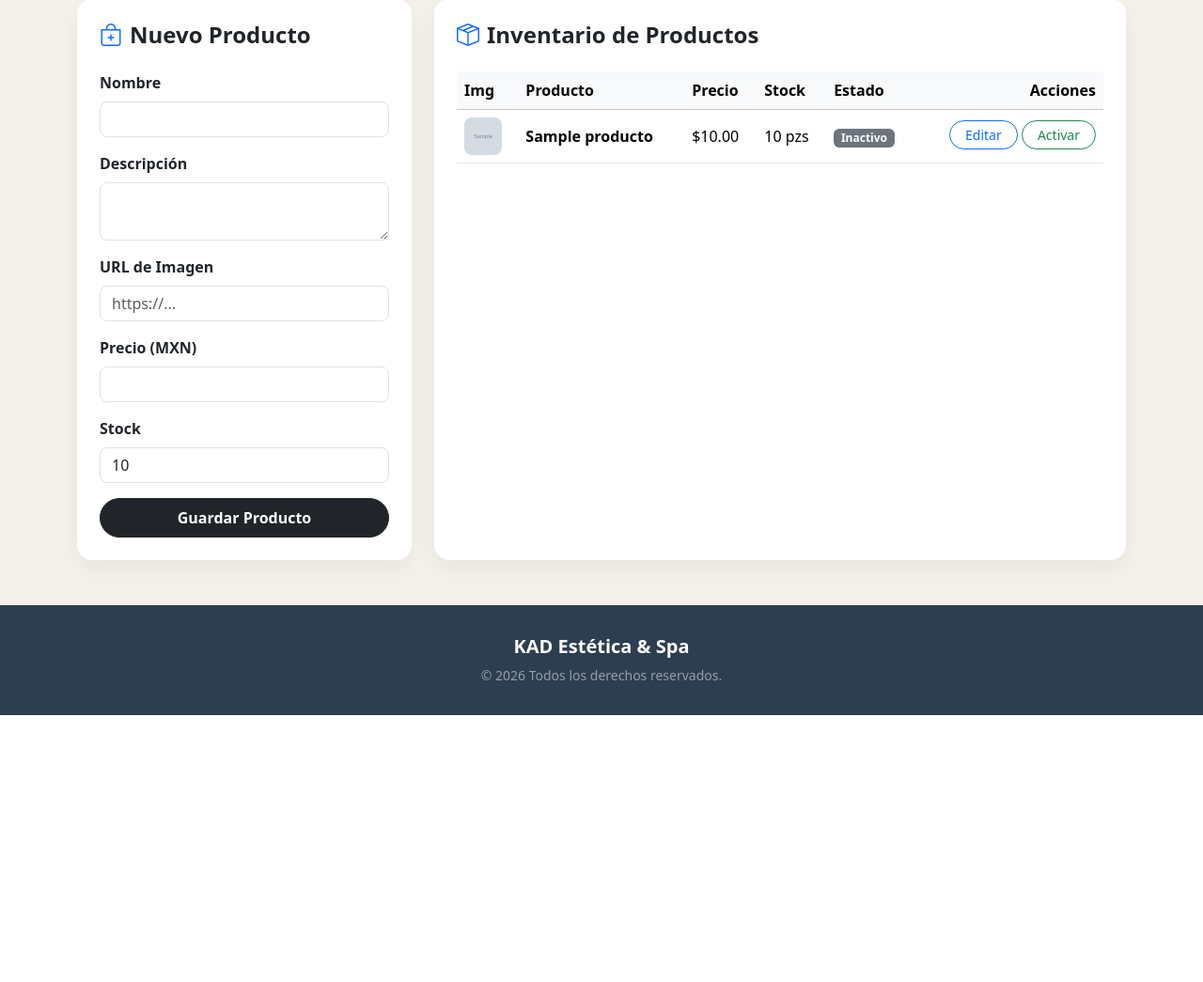
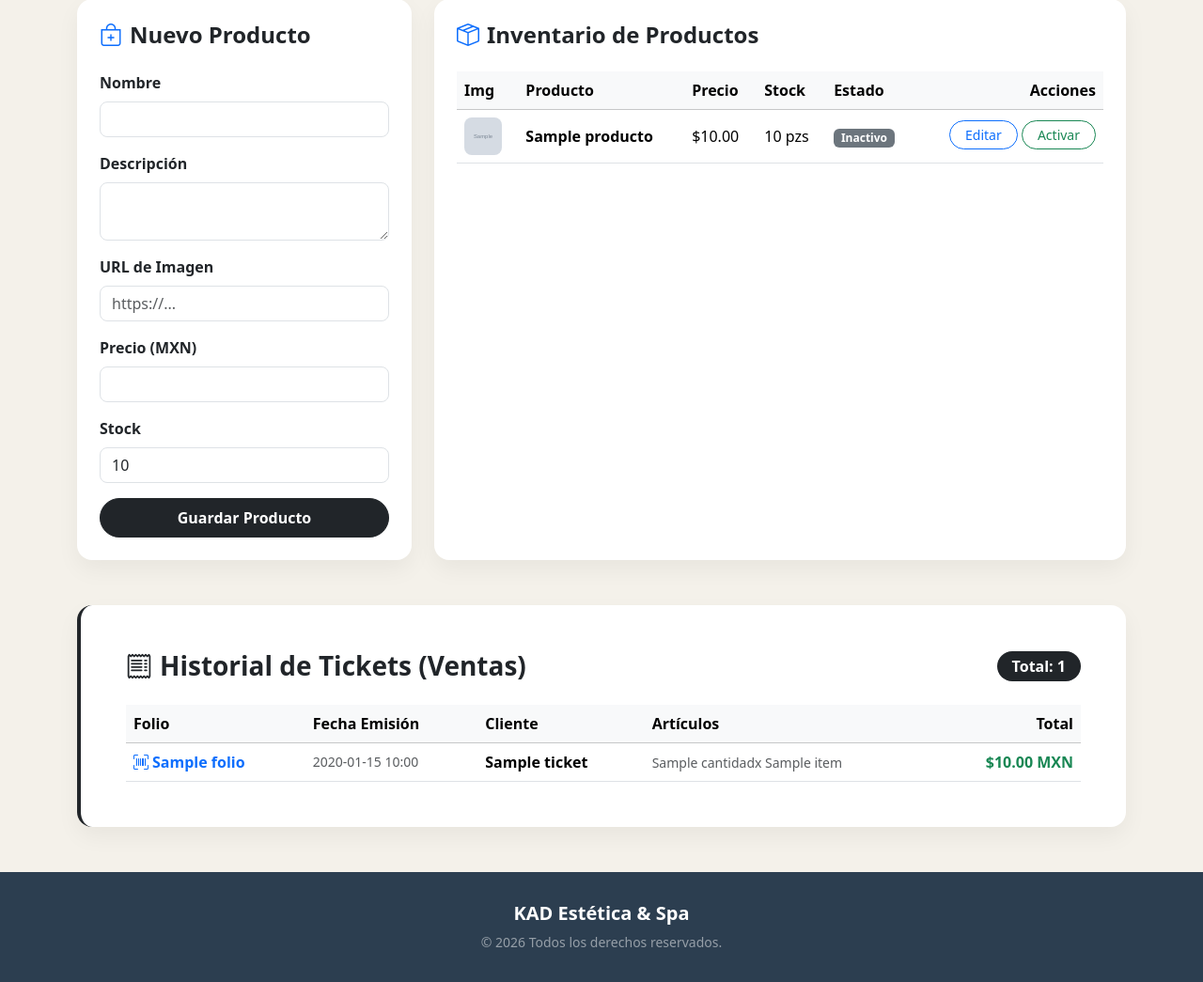
Before and after one commit to rodrigueztuyubkevin-svg/ESTETICA, a Flask app: page /admin in a window 1280 px wide. Shown: the part 1977-3022 px from the top of the page at 94% size. Before the commit the page ends 2738 px from the top, so only its background shows below. Run offline with Flask 3, Linux system fonts and the light colour scheme; a user stored in the database is signed in; tables that the repository leaves empty hold one stand-in row (values such as "Sample post"); grey boxes marked "Sample" are stand-in pictures; a database or web service that is not in the repository returns one stand-in record (values such as "Sample title").

Commit message:
cambios ticket

```diff
--- a/app.py
+++ b/app.py
@@ -3,9 +3,11 @@ from datetime import datetime, date
 from flask import Flask, render_template, request, redirect, url_for, session, flash
 from werkzeug.security import generate_password_hash, check_password_hash
 from functools import wraps
-from pymongo import MongoClient
+from pymongo import MongoClient, ReturnDocument
 from bson.objectid import ObjectId
 import traceback
+import random
+import string
 
 app = Flask(__name__)
 app.secret_key = 'aura_estetica_secret_key_super_segura'
@@ -62,6 +64,14 @@ def init_db():
 
 with app.app_context():
     init_db()
+
+# ------------------------------------------------------------------
+# GENERADOR DE FOLIO DE TICKET
+# ------------------------------------------------------------------
+def generar_folio_ticket():
+    fecha_str = datetime.now().strftime("%Y%m%d")
+    aleatorio = ''.join(random.choices(string.ascii_uppercase + string.digits, k=4))
+    return f"KAD-{fecha_str}-{aleatorio}"
 
 # ------------------------------------------------------------------
 # DECORADORES DE AUTENTICACIÓN
@@ -194,7 +204,16 @@ def agregar_al_carrito(producto_id):
         flash('Producto no encontrado.', 'danger')
         return redirect(url_for('ver_productos'))
 
+    if prod.get('stock', 0) <= 0:
+        flash('Lo sentimos, este producto está agotado.', 'warning')
+        return redirect(url_for('ver_productos'))
+
     cantidad = int(request.form.get('cantidad', 1))
+
+    cantidad_actual_en_carrito = carrito.get(producto_id, 0)
+    if cantidad_actual_en_carrito + cantidad > prod.get('stock', 0):
+        flash(f'Solo quedan {prod.get("stock")} unidades de {prod["nombre"]}.', 'warning')
+        return redirect(url_for('ver_carrito'))
 
     if producto_id in carrito:
         carrito[producto_id] += cantidad
@@ -262,37 +281,69 @@ def pagar_carrito():
     for prod_id, cantidad in carrito.items():
         try:
             p = db.productos.find_one({"_id": ObjectId(prod_id)})
-            if p:
-                subtotal = float(p['precio']) * int(cantidad)
+            if not p:
+                continue
+
+            producto_actualizado = db.productos.find_one_and_update(
+                {"_id": ObjectId(prod_id), "stock": {"$gte": cantidad}},
+                {"$inc": {"stock": -cantidad}},
+                return_document=ReturnDocument.AFTER
+            )
+
+            if producto_actualizado:
+                subtotal = float(producto_actualizado['precio']) * int(cantidad)
                 total_pedido += subtotal
                 productos_pedido.append({
-                    "producto_id": str(p['_id']),
-                    "nombre": p['nombre'],
-                    "precio": p['precio'],
+                    "producto_id": str(producto_actualizado['_id']),
+                    "nombre": producto_actualizado['nombre'],
+                    "precio": producto_actualizado['precio'],
                     "cantidad": cantidad,
                     "subtotal": subtotal
                 })
-                db.productos.update_one(
-                    {"_id": ObjectId(prod_id)},
-                    {"$inc": {"stock": -cantidad}}
-                )
-        except Exception:
-            pass
 
+                if producto_actualizado.get('stock', 0) <= 0:
+                    db.productos.update_one(
+                        {"_id": ObjectId(prod_id)},
+                        {"$set": {"activo": 0}}
+                    )
+            else:
+                flash(f'No hay suficiente stock de un producto en tu carrito.', 'danger')
+                return redirect(url_for('ver_carrito'))
+
+        except Exception as e:
+            print(f"Error al procesar el pago: {e}")
+            flash('Error al procesar el pago.', 'danger')
+            return redirect(url_for('ver_carrito'))
+
+    fecha_actual = datetime.now()
+
+    # 1. Crear el pedido
     nuevo_pedido = {
         "usuario_id": str(session['usuario_id']),
         "cliente_nombre": session.get('nombre', 'Cliente'),
         "productos": productos_pedido,
         "total": total_pedido,
         "estado": "pendiente de preparación",
-        "fecha": datetime.now().strftime('%Y-%m-%d %H:%M')
+        "fecha": fecha_actual.strftime('%Y-%m-%d %H:%M')
     }
-    db.pedidos.insert_one(nuevo_pedido)
+    resultado_pedido = db.pedidos.insert_one(nuevo_pedido)
+
+    # 2. Crear el ticket (NUEVO)
+    nuevo_ticket = {
+        "folio": generar_folio_ticket(),
+        "pedido_id": str(resultado_pedido.inserted_id),
+        "usuario_id": str(session['usuario_id']),
+        "cliente_nombre": session.get('nombre', 'Cliente'),
+        "productos": productos_pedido,
+        "total": total_pedido,
+        "fecha_emision": fecha_actual
+    }
+    db.tickets.insert_one(nuevo_ticket)
 
     session['carrito'] = {}
     session.modified = True
-    flash('¡Pago procesado con éxito! Tu pedido ha sido enviado a preparación.', 'success')
-    return redirect(url_for('ver_productos'))
+    flash('¡Pago procesado con éxito! Tu pedido ha sido enviado a preparación. Revisa tu ticket en tu perfil.', 'success')
+    return redirect(url_for('perfil'))
 
 # ------------------------------------------------------------------
 # RUTAS DE CLIENTE
@@ -345,6 +396,13 @@ def perfil():
         c['id'] = str(c['_id'])
         citas.append(c)
 
+    # Obtener tickets del usuario
+    tickets_raw = list(db.tickets.find({"usuario_id": usuario_id}).sort("fecha_emision", -1))
+    tickets = []
+    for t in tickets_raw:
+        t['id'] = str(t['_id'])
+        tickets.append(t)
+
     try:
         obj_id = ObjectId(usuario_id)
     except Exception:
@@ -352,7 +410,7 @@ def perfil():
 
     usuario_info = db.usuarios.find_one({"$or": [{"_id": obj_id}, {"_id": usuario_id}]})
 
-    return render_template('perfil.html', usuario=usuario_info, ficha_medica=ficha, citas=citas)
+    return render_template('perfil.html', usuario=usuario_info, ficha_medica=ficha, citas=citas, tickets=tickets)
 
 @app.route('/agendar', methods=['GET', 'POST'])
 @login_required
@@ -458,10 +516,15 @@ def admin_panel():
         catalogo = []
         productos = []
         pedidos = []
-        especialistas = [] # <-- NUEVO
+        especialistas = []
+        tickets = [] # <-- NUEVO
 
         try:
-            # Cargar especialistas
+            # Cargar tickets para el admin
+            for t in db.tickets.find({}).sort("fecha_emision", -1):
+                t['id'] = str(t['_id'])
+                tickets.append(t)
+
             for esp in db.especialistas.find({}):
                 esp['id'] = str(esp['_id'])
                 especialistas.append(esp)
@@ -484,7 +547,6 @@ def admin_panel():
                     except Exception:
                         pass
 
-                # Buscar el especialista de la cita
                 esp_cita = None
                 esp_id = c.get("especialista_id")
                 if esp_id:
@@ -502,7 +564,7 @@ def admin_panel():
                     "telefono": u.get("telefono", "") if u else "",
                     "servicio_nombre": s["nombre"] if s and "nombre" in s else "Servicio",
                     "especialista_nombre": esp_cita["nombre"] if esp_cita and "nombre" in esp_cita else "Cualquiera",
-                    "notas_cliente": c.get("notas_cliente", "Sin notas") # <-- NUEVO
+                    "notas_cliente": c.get("notas_cliente", "Sin notas")
                 })
         except Exception as e:
             print(f"Error procesando citas: {e}")
@@ -528,13 +590,12 @@ def admin_panel():
         except Exception as e:
             print(f"Error procesando pedidos: {e}")
 
-        return render_template('admin.html', citas=citas, catalogo=catalogo, productos=productos, pedidos=pedidos, especialistas=especialistas)
+        return render_template('admin.html', citas=citas, catalogo=catalogo, productos=productos, pedidos=pedidos, especialistas=especialistas, tickets=tickets)
 
     except Exception as e:
         error_msg = traceback.format_exc()
         return f"<h3>Ocurrió un error en el servidor (500):</h3><pre>{error_msg}</pre>", 500
 
-# --- RUTAS DE ESPECIALISTAS (NUEVAS) ---
 @app.route('/admin/especialista/nuevo', methods=['POST'])
 @admin_required
 def agregar_especialista():
@@ -567,7 +628,6 @@ def cambiar_estado_especialista(especialista_id):
     except Exception:
         pass
     return redirect(url_for('admin_panel'))
-# ---------------------------------------
 
 @app.route('/admin/pedido/estado/<pedido_id>/<estado>')
 @admin_required
@@ -659,12 +719,13 @@ def agregar_producto():
         precio, stock = 0.0, 0
 
     if nombre:
+        estado_activo = 1 if stock > 0 else 0
         nuevo_prod = {
             "nombre": nombre,
             "descripcion": descripcion,
             "precio": precio,
             "stock": stock,
-            "activo": 1,
+            "activo": estado_activo,
             "imagen_url": imagen_url if imagen_url else "https://images.unsplash.com/photo-1620916566398-39f1143ab7be?auto=format&fit=crop&w=600&q=80"
         }
         db.productos.insert_one(nuevo_prod)
@@ -684,9 +745,17 @@ def editar_producto(producto_id):
         precio, stock = 0.0, 0
 
     try:
+        nuevo_estado = 1 if stock > 0 else 0
         db.productos.update_one(
             {"_id": ObjectId(producto_id)},
-            {"$set": {"nombre": nombre, "descripcion": descripcion, "precio": precio, "stock": stock, "imagen_url": imagen_url}}
+            {"$set": {
+                "nombre": nombre,
+                "descripcion": descripcion,
+                "precio": precio,
+                "stock": stock,
+                "imagen_url": imagen_url,
+                "activo": nuevo_estado
+            }}
         )
         flash('Producto actualizado con éxito.', 'success')
     except Exception:
--- a/templates/admin.html
+++ b/templates/admin.html
@@ -120,11 +120,9 @@
                                     <td><span class="badge bg-{{ 'success' if cita.estado == 'confirmada' else ('danger' if cita.estado == 'cancelada' else 'warning text-dark') }} text-uppercase px-3 py-2">{{ cita.estado }}</span></td>
                                     <td class="text-center">
                                         <div class="d-flex justify-content-center gap-1">
-                                            <!-- Botón para ver notas (Modal) -->
                                             <button class="btn btn-sm btn-outline-secondary rounded-pill px-3" data-bs-toggle="modal" data-bs-target="#detalleCita{{ cita.id }}" title="Ver Notas del Cliente">
                                                 <i class="bi bi-journal-text"></i>
                                             </button>
-
                                             <a href="{{ url_for('cambiar_estado_cita', cita_id=cita.id, estado='confirmada') }}" class="btn-action-success" title="Confirmar"><i class="bi bi-check-circle"></i></a>
                                             <a href="{{ url_for('cambiar_estado_cita', cita_id=cita.id, estado='completada') }}" class="btn-action-primary" title="Completar"><i class="bi bi-check-all"></i></a>
                                             <a href="{{ url_for('cambiar_estado_cita', cita_id=cita.id, estado='cancelada') }}" class="btn-action-danger" title="Cancelar"><i class="bi bi-x-circle"></i></a>
@@ -132,7 +130,6 @@
                                     </td>
                                 </tr>
 
-                                <!-- Modal Detalles de la Cita -->
                                 <div class="modal fade" id="detalleCita{{ cita.id }}" tabindex="-1">
                                     <div class="modal-dialog">
                                         <div class="modal-content rounded-4 p-3">
@@ -203,7 +200,6 @@
                                         </a>
                                     </td>
                                 </tr>
-                                <!-- Modal Editar Servicio -->
                                 <div class="modal fade" id="editServicio{{ s.id }}" tabindex="-1">
                                     <div class="modal-dialog">
                                         <div class="modal-content rounded-4 p-3">
@@ -232,7 +228,7 @@
         </div>
     </div>
 
-    <!-- SECCIÓN ESPECIALISTAS (NUEVA) -->
+    <!-- SECCIÓN ESPECIALISTAS -->
     <div class="row g-4 mb-5">
         <div class="col-lg-4">
             <div class="card admin-card p-4 h-100 border-start border-warning border-4">
@@ -278,7 +274,7 @@
     </div>
 
     <!-- SECCIÓN PRODUCTOS -->
-    <div class="row g-4">
+    <div class="row g-4 mb-5">
         <div class="col-lg-4">
             <div class="card admin-card p-4 h-100">
                 <h4 class="fw-bold mb-4 text-dark"><i class="bi bi-bag-plus text-primary me-2"></i>Nuevo Producto</h4>
@@ -306,8 +302,17 @@
                                     <td><img src="{{ p.imagen_url }}" class="rounded-3 object-fit-cover" width="40" height="40" alt="img"></td>
                                     <td class="fw-bold">{{ p.nombre }}</td>
                                     <td>${{ "%.2f"|format(p.precio) }}</td>
-                                    <td>{{ p.stock }} pzs</td>
-                                    <td><span class="badge bg-{{ 'success' if p.get('activo', 1) == 1 else 'secondary' }}">{{ 'Activo' if p.get('activo', 1) == 1 else 'Inactivo' }}</span></td>
+                                    <td>
+                                        {{ p.stock }} pzs
+                                        {% if p.stock <= 0 %}
+                                            <br><small class="text-danger fw-bold">¡Agotado!</small>
+                                        {% endif %}
+                                    </td>
+                                    <td>
+                                        <span class="badge bg-{{ 'success' if p.get('activo', 1) == 1 else 'secondary' }}">
+                                            {{ 'Activo' if p.get('activo', 1) == 1 else 'Inactivo' }}
+                                        </span>
+                                    </td>
                                     <td class="text-end">
                                         <button class="btn btn-sm btn-outline-primary rounded-pill px-3 mb-1" data-bs-toggle="modal" data-bs-target="#editProd{{ p.id }}">Editar</button>
                                         <a href="{{ url_for('cambiar_estado_producto', producto_id=p.id) }}" class="btn btn-sm btn-outline-{{ 'danger' if p.get('activo', 1) == 1 else 'success' }} rounded-pill px-3 mb-1">
@@ -315,7 +320,6 @@
                                         </a>
                                     </td>
                                 </tr>
-                                <!-- Modal Editar Producto -->
                                 <div class="modal fade" id="editProd{{ p.id }}" tabindex="-1">
                                     <div class="modal-dialog">
                                         <div class="modal-content rounded-4 p-3">
@@ -328,7 +332,10 @@
                                                     <div class="mb-3"><label class="form-label fw-semibold">Precio</label><input type="number" step="0.01" class="form-control rounded-3" name="precio" value="{{ p.precio }}" required></div>
                                                     <div class="mb-3"><label class="form-label fw-semibold">Stock</label><input type="number" class="form-control rounded-3" name="stock" value="{{ p.stock }}" required></div>
                                                 </div>
-                                                <div class="modal-footer border-0"><button type="submit" class="btn btn-dark rounded-pill px-4">Guardar Cambios</button></div>
+                                                <div class="modal-footer border-0">
+                                                    <p class="text-muted small w-100 text-start mb-2"><i class="bi bi-info-circle me-1"></i>Si el stock es mayor a 0, el producto se activará automáticamente.</p>
+                                                    <button type="submit" class="btn btn-dark rounded-pill px-4">Guardar Cambios</button>
+                                                </div>
                                             </form>
                                         </div>
                                     </div>
@@ -343,6 +350,57 @@
             </div>
         </div>
     </div>
+
+    <!-- SECCIÓN TICKETS (HISTORIAL DE VENTAS) -->
+    <div class="row mt-5">
+        <div class="col-12">
+            <div class="card admin-card p-4 p-md-5 border-start border-dark border-4">
+                <div class="d-flex justify-content-between align-items-center mb-4">
+                    <h3 class="fw-bold text-dark mb-0"><i class="bi bi-receipt text-dark me-2"></i>Historial de Tickets (Ventas)</h3>
+                    <span class="badge bg-dark rounded-pill px-3 py-2 fs-6">Total: {{ tickets|length if tickets else 0 }}</span>
+                </div>
+
+                {% if tickets and tickets|length > 0 %}
+                    <div class="table-responsive">
+                        <table class="table table-hover align-middle mb-0">
+                            <thead class="table-light">
+                                <tr>
+                                    <th>Folio</th>
+                                    <th>Fecha Emisión</th>
+                                    <th>Cliente</th>
+                                    <th>Artículos</th>
+                                    <th class="text-end">Total</th>
+                                </tr>
+                            </thead>
+                            <tbody>
+                                {% for t in tickets %}
+                                <tr>
+                                    <td class="fw-bold text-primary"><i class="bi bi-upc-scan me-1"></i>{{ t.folio }}</td>
+                                    <td class="text-muted small">{{ t.fecha_emision.strftime('%Y-%m-%d %H:%M') if t.fecha_emision else '' }}</td>
+                                    <td class="fw-bold">{{ t.cliente_nombre }}</td>
+                                    <td>
+                                        <small class="text-muted">
+                                            {% for prod in t.productos %}
+                                                {{ prod.cantidad }}x {{ prod.nombre }}{% if not loop.last %}, {% endif %}
+                                            {% endfor %}
+                                        </small>
+                                    </td>
+                                    <td class="text-end fw-bold text-success">${{ "%.2f"|format(t.total) }} MXN</td>
+                                </tr>
+                                {% endfor %}
+                            </tbody>
+                        </table>
+                    </div>
+                {% else %}
+                    <div class="text-center py-4">
+                        <i class="bi bi-receipt fs-1 text-muted d-block mb-2"></i>
+                        <p class="text-muted mb-0">Aún no se han generado tickets de venta.</p>
+                    </div>
+                {% endif %}
+            </div>
+        </div>
+    </div>
+
 </div>
 
 {% endblock %}
```
Also changed, not shown: templates/perfil.html (+33 -0 lines).
